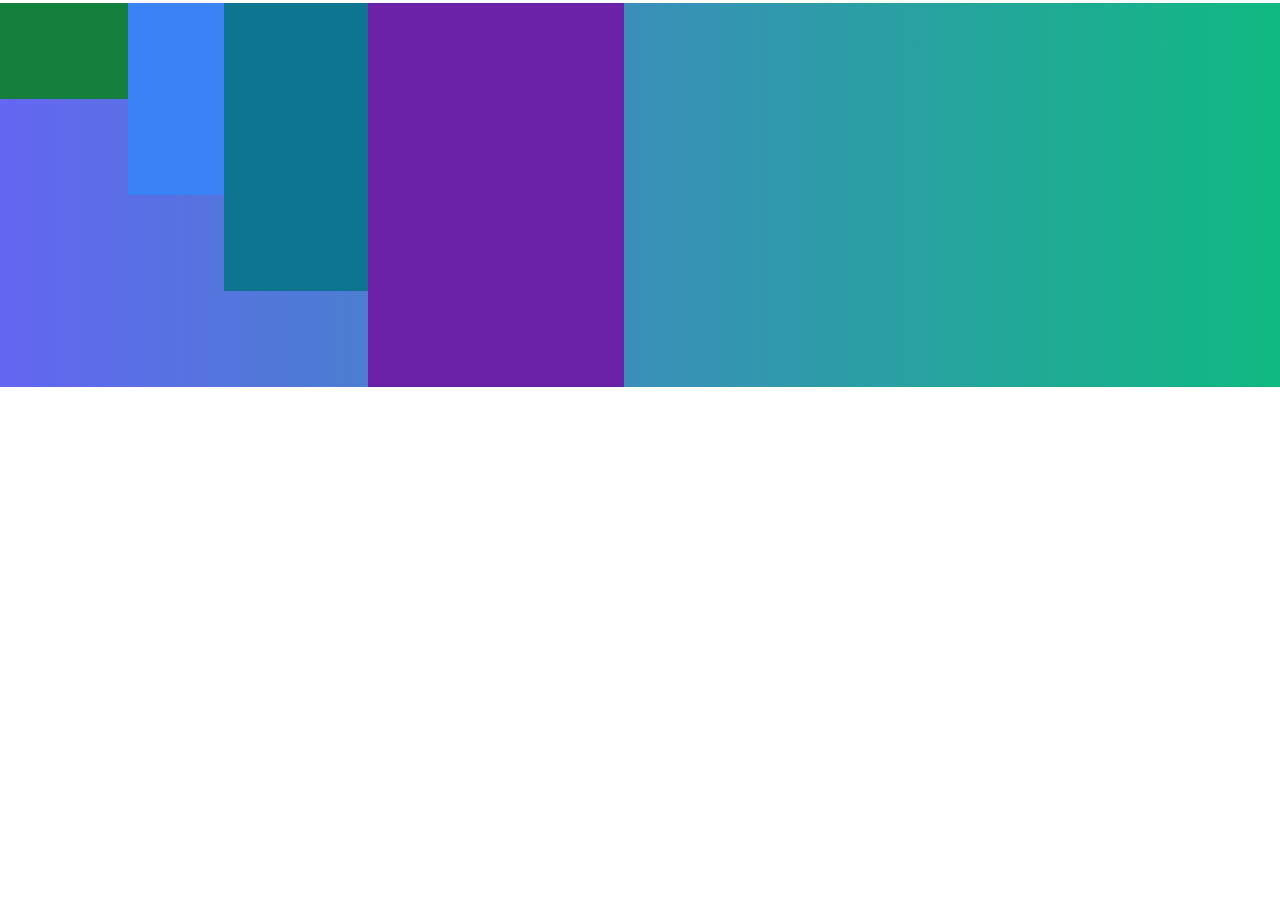
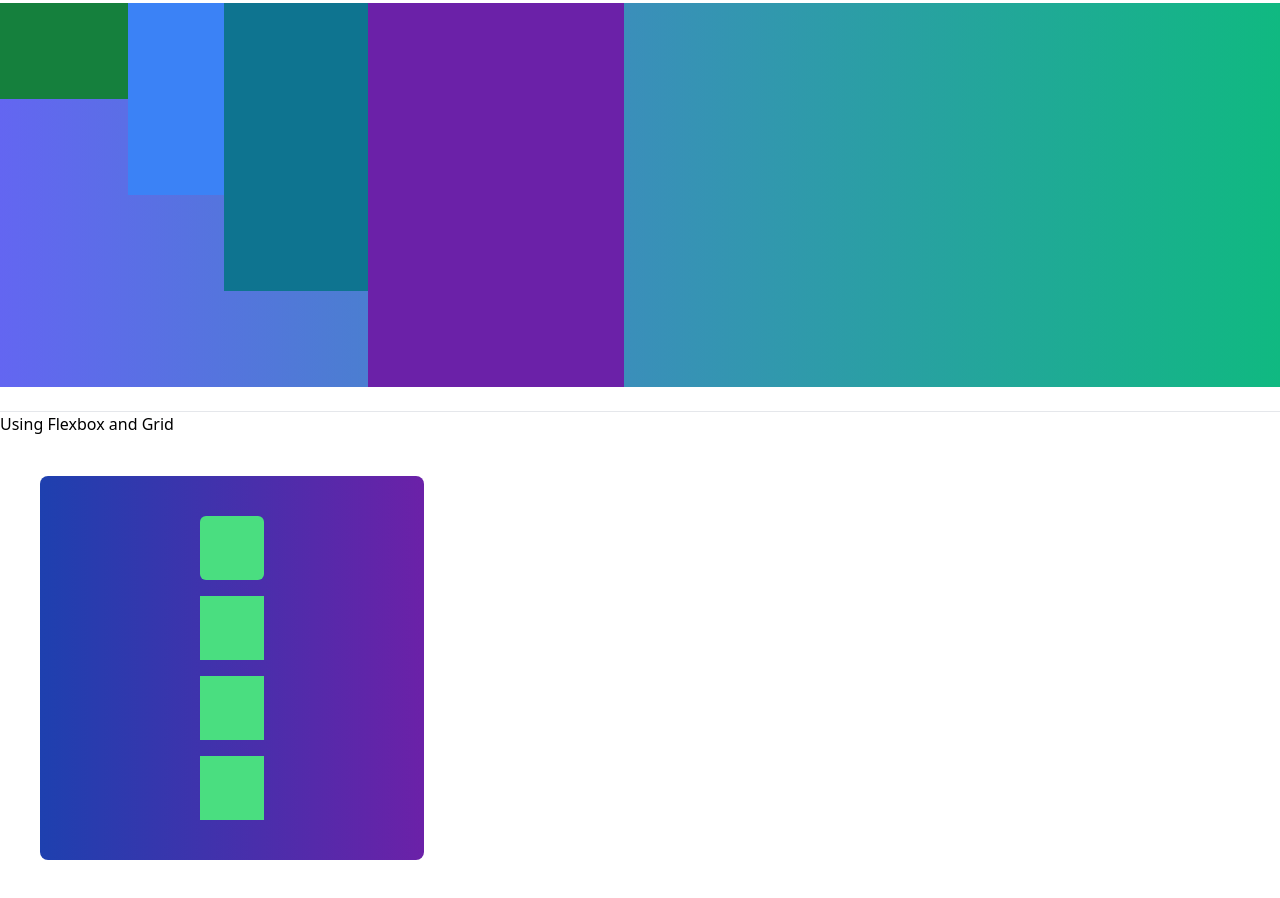
Before and after one commit to nOm-1986/html-css-basic, a website: page Tailwind2-3/public/index.html in a window 1280 px wide. Shown: the part 721-1619 px from the top of the page. Before the commit the page ends 1108 px from the top, so only its background shows below. Drawn offline with Linux system fonts and the light colour scheme.

Commit message:
Flexbox and grid

```diff
--- a/Tailwind2-3/public/index.html
+++ b/Tailwind2-3/public/index.html
@@ -26,5 +26,14 @@
     <div class="w-36 h-3/4 bg-cyan-700"></div>
     <div class="w-64 h-1/1 bg-purple-800"></div>
   </div>
+  <br>
+  <hr>
+  <h2> Using Flexbox and Grid</h2>
+  <div class="w-96 h-96 rounded-lg bg-gradient-to-r from-blue-800 to-purple-800 p-10 m-10 flex flex-col space-y-4 items-center justify-end">
+    <div class="w-16 h-16 rounded-md bg-green-400"></div>
+    <div class="w-16 h-16 bg-green-400"></div>
+    <div class="w-16 h-16 bg-green-400"></div>
+    <div class="w-16 h-16 bg-green-400"></div>
+  </div>
 </body>
 </html>
```
Also changed, not shown: Tailwind2-3/public/css/tailwind.css.
